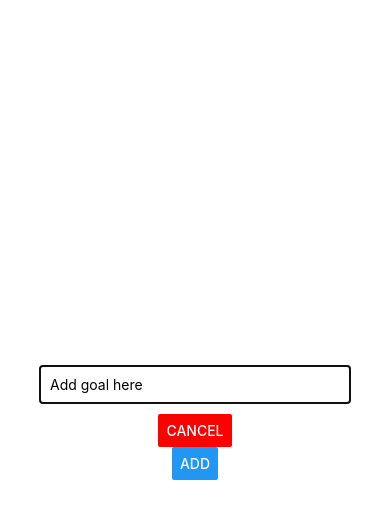
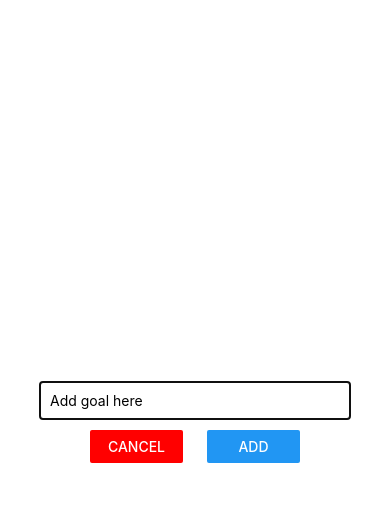
Before and after one commit to AlexDoss42/rn-complete-guide, a React Native app: screen / in a window 390 px wide. Both pictures are taken after a click on the button "ADD NEW GOAL". Shown: the top 518 px of the page. Built offline with nearby package versions, Linux system fonts and the light colour scheme.

Commit message:
Adds cancel button and styling to the buttons

```diff
--- a/Components/GoalInput.js
+++ b/Components/GoalInput.js
@@ -22,15 +22,21 @@
           onChangeText = {goalInputHandler}
           value = {enteredGoal}
         />
+        <View style={styles.buttonContainer}>
+          <View style={styles.button}>
             <Button
               title="Cancel"
               color="red"
               onPress={props.onCancel}
             />
+          </View>
+          <View style={styles.button}>
             <Button
               title='ADD'
               onPress={addGoalHandler}
             />
+          </View>
+        </View>
       </View>
     </Modal>
   )
@@ -50,5 +56,14 @@
     borderWidth: 1,
     padding: 10,
     marginBottom: 10
+  },
+  buttonContainer: {
+    width: "60%",
+    flexDirection: 'row',
+    justifyContent: 'space-around',
+    alignItems: 'center'
+  },
+  button: {
+    width: "40%"
   }
 });
```
Lines whose indentation alone changed are shown as unchanged.
